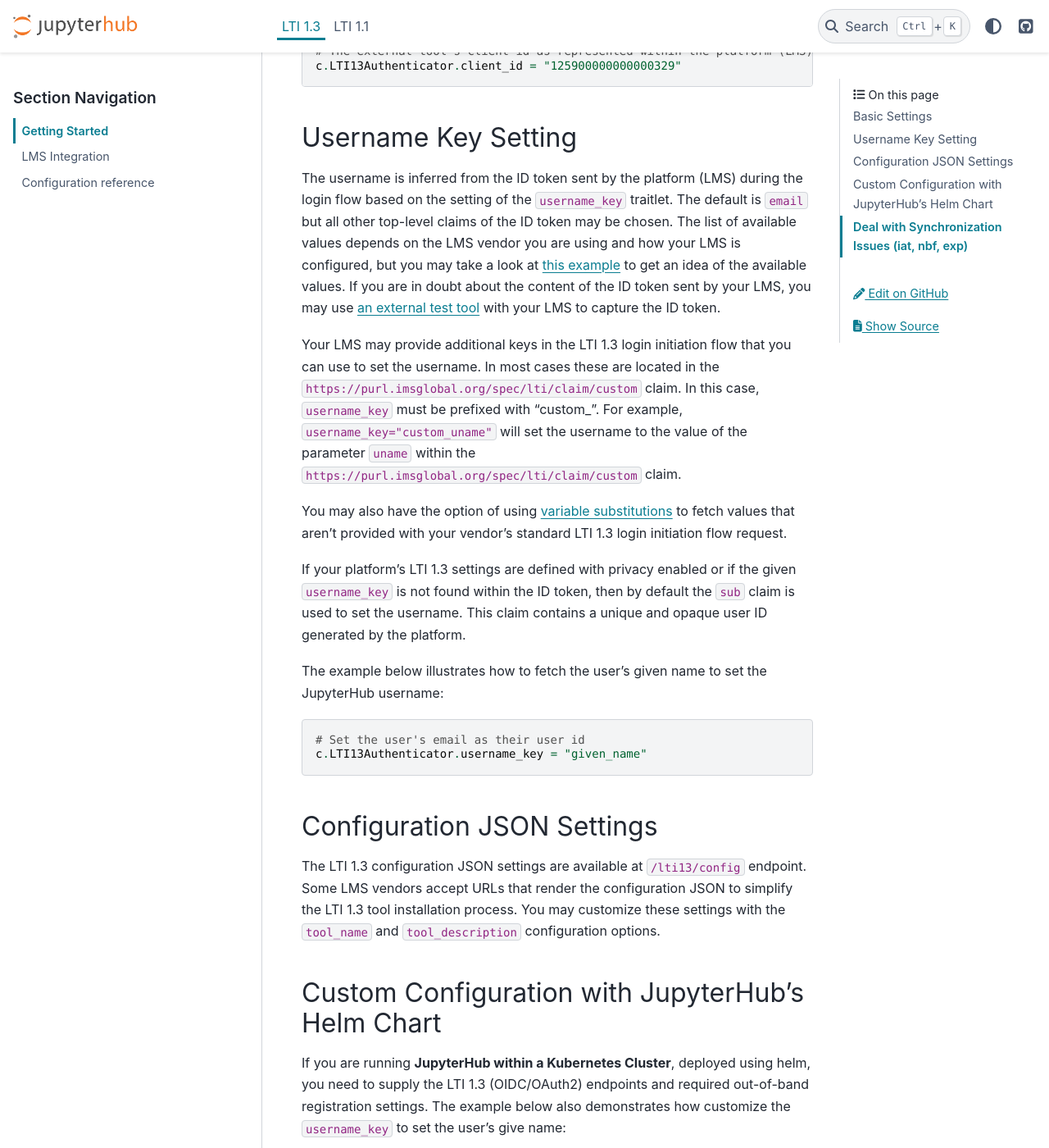
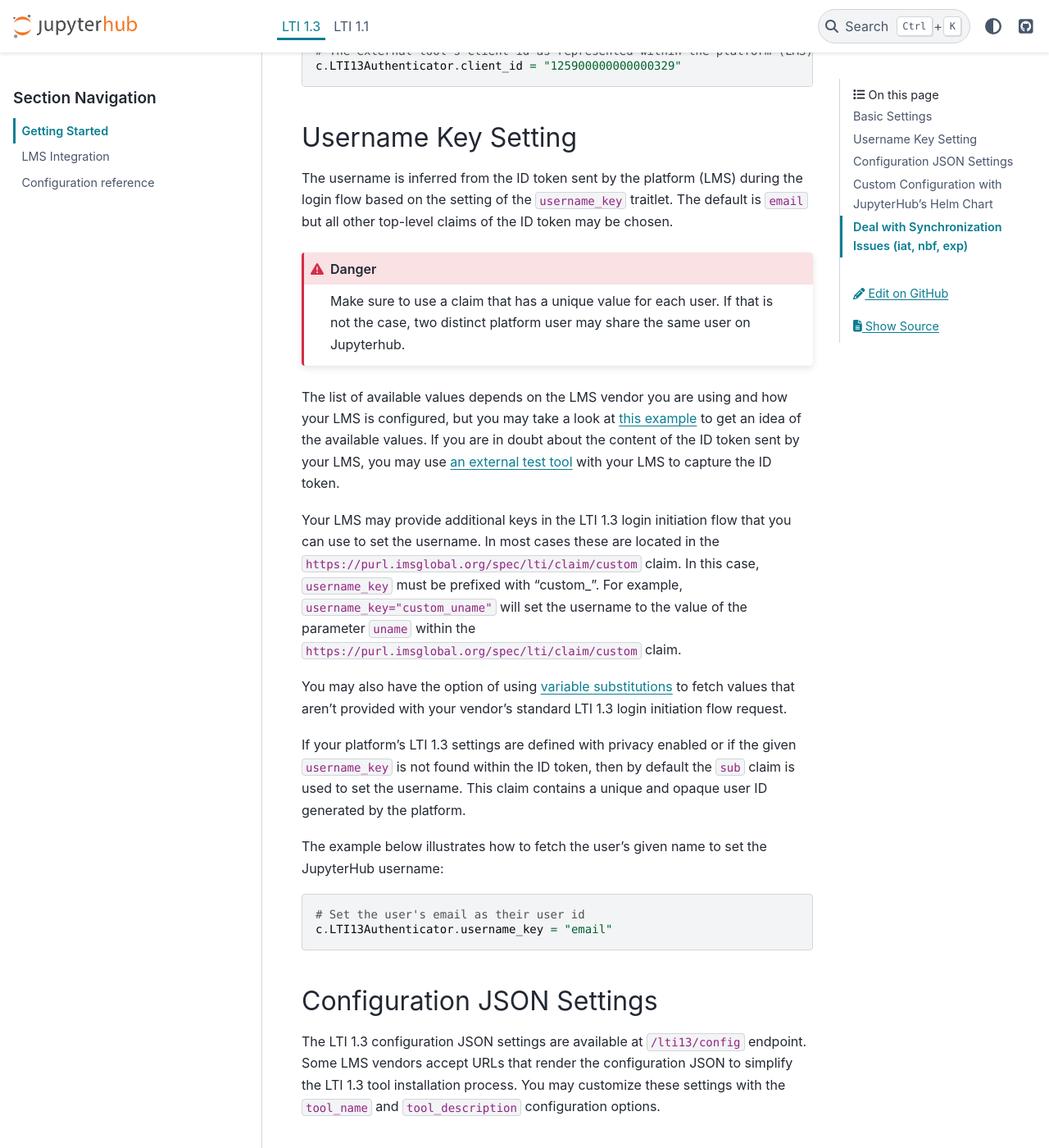
Before and after one commit to jupyterhub/ltiauthenticator, a Sphinx documentation site: the page built from docs/source/lti13/getting-started.md, in a window 1280 px wide and 1400 px high, scrolled down 1415 px. Shown: the whole window at 82% size. Built offline with Sphinx 7.4.7 and the PyData theme 0.15.4, drawn with Linux system fonts in a browser that asks for light colours.

Commit message:
Add warning about choice of username key

````diff
--- a/docs/source/lti13/getting-started.md
+++ b/docs/source/lti13/getting-started.md
@@ -49,6 +49,12 @@ c.LTI13Authenticator.client_id = "125900000000000329"
 
 The username is inferred from the ID token sent by the platform (LMS) during the login flow based on the setting of the `username_key` traitlet.
 The default is `email` but all other top-level claims of the ID token may be chosen.
+
+```{danger}
+Make sure to use a claim that has a unique value for each user.
+If that is not the case, two distinct platform user may share the same user on Jupyterhub.
+```
+
 The list of available values depends on the LMS vendor you are using and how your LMS is configured, but you may take a look at [this example](http://www.imsglobal.org/spec/lti/v1p3/#examplelinkrequest) to get an idea of the available values.
 If you are in doubt about the content of the ID token sent by your LMS, you may use [an external test tool](https://saltire.lti.app/tool) with your LMS to capture the ID token.
 
@@ -66,7 +72,7 @@ The example below illustrates how to fetch the user's given name to set the Jupy
 
 ```python
 # Set the user's email as their user id
-c.LTI13Authenticator.username_key = "given_name"
+c.LTI13Authenticator.username_key = "email"
 ```
 
 ## Configuration JSON Settings
````
Also changed, not shown: docs/source/lti11/getting-started.md (+5 -0 lines).
